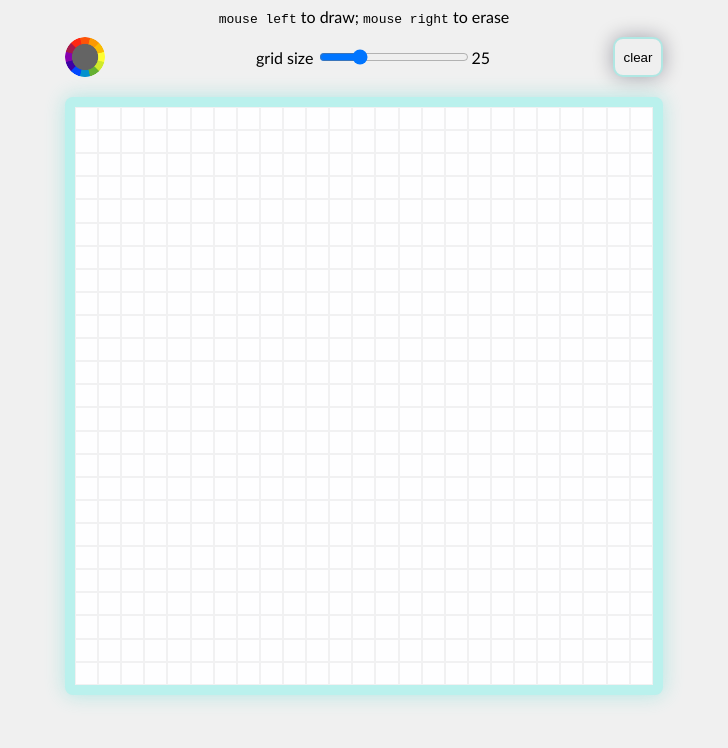
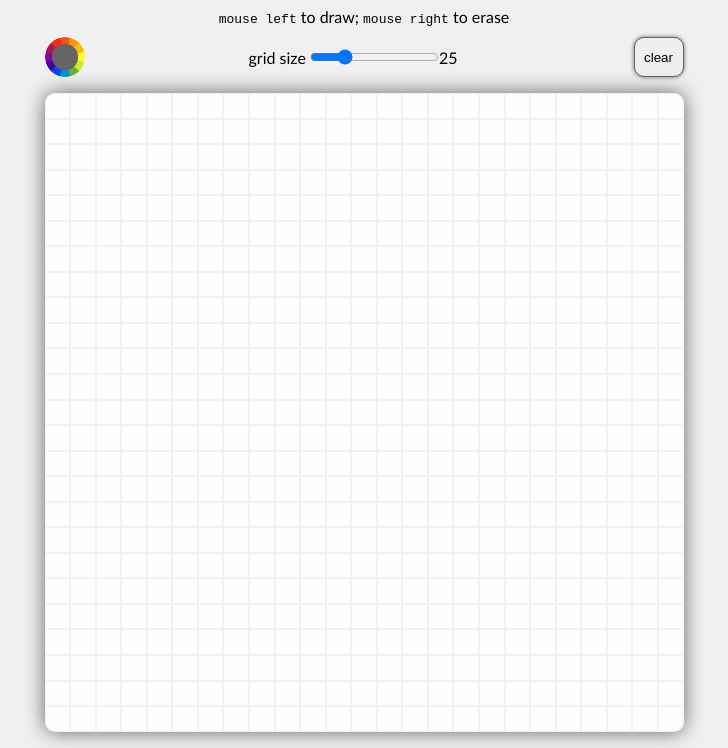
Before and after one commit to ravanbak/etch-a-sketch, a plain HTML site: page index.html in a window 1280 px wide. Shown: the part 52-800 px from the top of the page, without its empty margins (276-1004 px from the left). Drawn offline with Linux system fonts and the light colour scheme.

Commit message:
Adjust flexbox layout

```diff
--- a/script.js
+++ b/script.js
@@ -1,9 +1,9 @@
-const MIN_WIDTH_PX = 450;
 const GRID_SIZE_DEFAULT = 25;
 const BUTTON_HEIGHT_PX = 33;
-const MARGIN_PX = 20;
-const GRID_BORDER_PX = 10;
-
+const GRID_BORDER_PX = 0;
+const GRID_BORDER_COLOR = 'rgb(100, 100, 100, 1)';
+const GRID_BORDER_RADIUS = 10;
+const GRID_MARGIN_PX = 16;
 const DEFAULT_PEN_COLOR = 'rgb(100, 100, 100)';
 
 let gridWidthPx = 960;
@@ -27,31 +27,20 @@ let penColor = colorArrayFromRGBString(DEFAULT_PEN_COLOR);
 init();
 
 function init() {
-    let borderColor = 'rgba(48, 213, 200, 0.33)';
-
-    gridContainer.style.minWidth = `${MIN_WIDTH_PX}px`;
-    gridContainer.style.margin = MARGIN_PX + 'px';
-    gridContainer.style.border = `${borderColor} ${GRID_BORDER_PX}px solid`;
-    gridContainer.style.borderRadius = '8px';
-    gridContainer.style.boxShadow = `0px 0px 20px ${borderColor}`;
+    gridContainer.style.margin = GRID_MARGIN_PX + 'px';
+    gridContainer.style.border = `${GRID_BORDER_COLOR} ${GRID_BORDER_PX}px solid`;
+    gridContainer.style.borderRadius = GRID_BORDER_RADIUS + 'px';
+    gridContainer.style.boxShadow = `0px 0px 20px ${GRID_BORDER_COLOR}`;
 
     // prevent context menu on right-click
     gridContainer.addEventListener('contextmenu', (e) => { e.preventDefault() });
 
-    header.style.marginTop = '0'; // MARGIN_PX + 'px';
-    header.style.marginBottom = '0';
-    header.style.minWidth = `${MIN_WIDTH_PX}px`;
-
-    controls.style.marginTop = '0'; //MARGIN_PX + 'px';
-    controls.style.minWidth = `${MIN_WIDTH_PX}px`;
-
     addHeaderElements();
     addControls();
     createGrid(gridSize);
+    resizeWindow();
 
     window.onresize = resizeWindow;
-
-    resizeWindow();
 }
 
 function addHeaderElements() {
@@ -72,63 +61,72 @@ function addControls() {
     const colorWheelSizePx = 40;
 
     colorContainer = document.createElement('div');
+    controls.appendChild(colorContainer);
+
+    colorContainer.style.id = 'colorcontainer';
     colorContainer.style.display = 'flex';
     colorContainer.style.alignItems = 'center';
-    colorContainer.style.height = colorWheelSizePx + 'px';
-    controls.appendChild(colorContainer);
 
     colorImg = document.createElement('img');
+    colorContainer.appendChild(colorImg);
+
     colorImg.setAttribute('src', 'color-spectrum.png');
     colorImg.style.width = colorWheelSizePx + 'px';
+    colorImg.style.height = colorWheelSizePx + 'px';
     colorImg.style.borderRadius = '50%';
-    colorImg.style.marginRight = '4px';
     colorImg.style.position = 'absolute';
-    colorImg.style.backgroundColor = 'transparent'; // DEFAULT_PEN_COLOR;
+    colorImg.style.backgroundColor = 'transparent';
     //colorImg.style.pointerEvents = 'none';
     colorImg.addEventListener('click', colorWheelClick);
-    colorContainer.appendChild(colorImg);
+
 
     colorWheelBackground = document.createElement('div');
+    colorContainer.appendChild(colorWheelBackground);
+
     colorWheelBackground.style.width = colorWheelSizePx - 4 + 'px';
     colorWheelBackground.style.height = colorWheelSizePx - 4 + 'px';
     colorWheelBackground.style.margin = '1px';
     colorWheelBackground.style.borderRadius = '50%';
     colorWheelBackground.style.backgroundColor = DEFAULT_PEN_COLOR;
-    colorContainer.appendChild(colorWheelBackground);
 
     colorPicker = document.createElement('input');
+    colorContainer.appendChild(colorPicker);
+
     colorPicker.setAttribute('type', 'color');
     colorPicker.setAttribute('name', 'colorpicker');
     colorPicker.setAttribute('value', hexFromColorArray(colorArrayFromRGBString(DEFAULT_PEN_COLOR)));
     colorPicker.style.visibility = 'hidden';
     colorPicker.style.width = colorWheelSizePx + 'px';
     colorPicker.style.height = colorWheelSizePx + 'px';
+    colorPicker.style.position = 'absolute';
     colorPicker.addEventListener('change', changeColor);
     colorPicker.addEventListener('input', changeColor);
-    colorContainer.appendChild(colorPicker);
 
     let rangeContainer = document.createElement('div');
+    controls.appendChild(rangeContainer);
+
     rangeContainer.style.display = 'flex';
     rangeContainer.style.alignItems = 'center';
-    controls.appendChild(rangeContainer);
 
     let rangeLabel = document.createElement('label');
+    rangeContainer.appendChild(rangeLabel);
+
     rangeLabel.setAttribute('for', 'gridsize');
     rangeLabel.style.marginRight = '4px';
     rangeLabel.textContent = 'grid size';
-    rangeContainer.appendChild(rangeLabel);
 
     let range = document.createElement('input');
+    rangeContainer.appendChild(range);
+
     range.setAttribute('type', 'range');
     range.setAttribute('name', 'gridsize');
     range.setAttribute('min', '1');
     range.setAttribute('max', '100');
     range.setAttribute('value', gridSize);
-    range.style.width = '150px';
-    //range.style.height = '30px';
+    range.style.margin = 'auto';
     range.addEventListener('input', (e) => { rangeOutput.textContent = e.target.value; });
     range.addEventListener('mouseup', changeGridSize);
-    rangeContainer.appendChild(range);
+    range.addEventListener('touchend', changeGridSize);
 
     rangeOutput = document.createElement('output');
     rangeOutput.setAttribute('for', 'gridsize');
@@ -141,11 +139,12 @@ function addControls() {
     b.style.height = '40px';
     b.style.width = '50px';
     b.style.backgroundColor = '';
-    b.style.boxShadow = '0px 0px 20px rgba(0, 0, 30, 0.33)';
-    b.style.border = '2px solid rgba(48, 213, 200, 0.33)';
+    b.style.boxShadow = '0px 0px 4px ' + GRID_BORDER_COLOR; // rgba(0, 0, 30, 0.33)';
+    b.style.border = '1px solid ' + GRID_BORDER_COLOR; // rgba(48, 213, 200, 0.33)';
     b.style.borderRadius = '10px';
     b.addEventListener('click', clearGrid);
     controls.appendChild(b);
+
 }
 
 function colorWheelClick(e) {
@@ -157,53 +156,71 @@ function getCellSizePx() {
 }
 
 function getGridSizePx() {
-    let headerHeight = parseInt(header.offsetHeight);
+    let headerHeight = header.offsetHeight;
+    let controlsHeight = controls.offsetHeight;
 
-    let size = Math.min(window.innerWidth - MARGIN_PX * 2 - 20,
-                        window.innerHeight - MARGIN_PX * 2 - BUTTON_HEIGHT_PX - headerHeight - 60);
+    let size = Math.min(window.innerWidth,
+                        window.innerHeight - headerHeight - controlsHeight);
 
-    if (size < MIN_WIDTH_PX) size = MIN_WIDTH_PX;
-
-    return size;
-
+    return size - GRID_MARGIN_PX * 2 - GRID_BORDER_PX * 2;
 }
 
 function createGrid(size) {
-
     gridWidthPx = getGridSizePx();
     gridContainer.style.width = gridWidthPx + 'px';
 
     let cellSize = getCellSizePx();
+
+    const borderRadius = GRID_BORDER_RADIUS + 'px';
 
     for (let i = 0; i < size; i++) {
         for (let j = 0; j < size; j++) {
             let div = document.createElement('div');
             div.style.width = cellSize + 'px';
             div.style.height = cellSize + 'px';
+            //div.style.border = 'none';
             div.style.backgroundColor = 'rgb(255, 255, 255, 0)';
             div.classList.add('cell');
             div.addEventListener('mouseover', updateCell);
             div.addEventListener('mousedown', updateCell);
 
+            // round outer corners of corner cells
+            // do not use 'else' statements so that all corners will be
+            // rounded when grid size = 1
+            if (i == 0) {
+                if (j === 0) {
+                    div.style.borderTopLeftRadius = borderRadius;
+                }
+                if (j === size - 1) {
+                    div.style.borderTopRightRadius = borderRadius;
+                }
+            }
+            if (i === size - 1) {
+                if (j === 0) {
+                    div.style.borderBottomLeftRadius = borderRadius;
+                }
+                if (j === size - 1) {
+                    div.style.borderBottomRightRadius = borderRadius;
+                }
+            }
+
             gridContainer.appendChild(div);
         }
     }
-
 }
 
 function resizeWindow() {
 
     gridWidthPx = getGridSizePx();
     gridContainer.style.width = gridWidthPx + 'px';
-    header.style.width = gridWidthPx + GRID_BORDER_PX * 2 + 'px';
     controls.style.width = gridWidthPx + GRID_BORDER_PX * 2 + 'px';
 
     let cellSize = getCellSizePx();
 
     let divNodes = gridContainer.querySelectorAll('div');
     for (let div of divNodes) {
-            div.style.width = cellSize + 'px';
-            div.style.height = cellSize + 'px';
+        div.style.width = cellSize + 'px';
+        div.style.height = cellSize + 'px';
     }
 
 }
@@ -230,6 +247,7 @@ function changeColor(e) {
     penColor = colorArrayFromHex(e.target.value);
     colorWheelBackground.style.backgroundColor = e.target.value;
 
+    //gridContainer.style.boxShadow = `0px 0px 20px ${e.target.value}`;
 }
 
 function colorArrayFromRGBString(color) {
--- a/style.css
+++ b/style.css
@@ -3,8 +3,8 @@ body {
     flex-direction: column;
     align-items: center;
     font-family: 'Trebuchet MS', 'Lucida Sans Unicode', 'Lucida Grande', 'Lucida Sans', Arial, sans-serif;
+    background: rgb(240, 240, 240);
     margin: 0;
-    background: rgb(240, 240, 240);
 }
 
 #header {
@@ -12,11 +12,12 @@ body {
     flex-direction: column;
     justify-content: center;
     align-items: center;
+    /*margin: auto;*/
 }
 
 #controls {
     display: flex;
-    flex-grow: 1;
+    flex-wrap: wrap;
     justify-content: space-between;
     align-items: center;
 }
@@ -24,7 +25,10 @@ body {
 #gridcontainer {
     display: flex;
     flex-wrap: wrap;
-    padding: 0;
+    justify-content: center;
+    align-items: center;
+    /*margin: auto;*/
+    /*box-sizing: border-box;*/
     background: rgb(254, 254, 255);
 }
 
@@ -36,7 +40,7 @@ body {
 
 button:hover {
     color: whitesmoke;
-    background: rgb(255, 70, 55);
+    background: rgb(255, 0, 0);
 }
 
 /*
```
